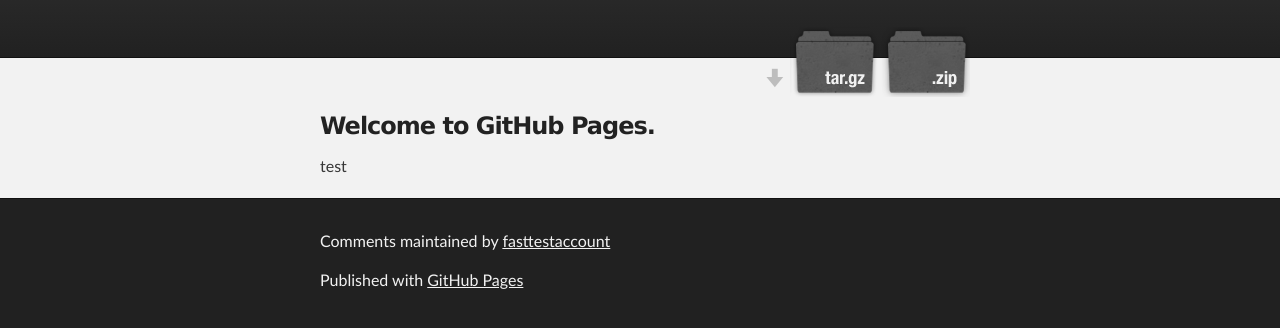
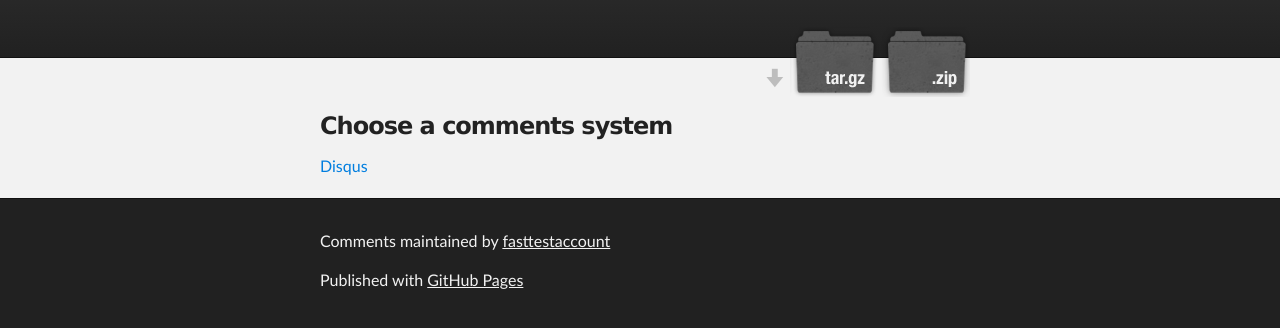
Before and after one commit to fasttestaccount/comments, a plain HTML site: page index.html in a window 1280 px wide. Shown: the part 116-444 px from the top of the page. Drawn offline with Linux system fonts and the light colour scheme.

Commit message:
Update index.html

```diff
--- a/index.html
+++ b/index.html
@@ -32,8 +32,9 @@
     <div id="main_content_wrap" class="outer">
       <section id="main_content" class="inner">
         <h3>
-<a name="welcome-to-github-pages" class="anchor" href="#welcome-to-github-pages"><span class="octicon octicon-link"></span></a>Welcome to GitHub Pages.</h3>
-test
+<a name="welcome-to-github-pages" class="anchor" href="#welcome-to-github-pages"><span class="octicon octicon-link"></span></a>Choose a comments system</h3>
+<a href="http://fasttestaccount.github.io/comments/discus.html">Disqus</a>
+
       </section>
     </div>
 
```
